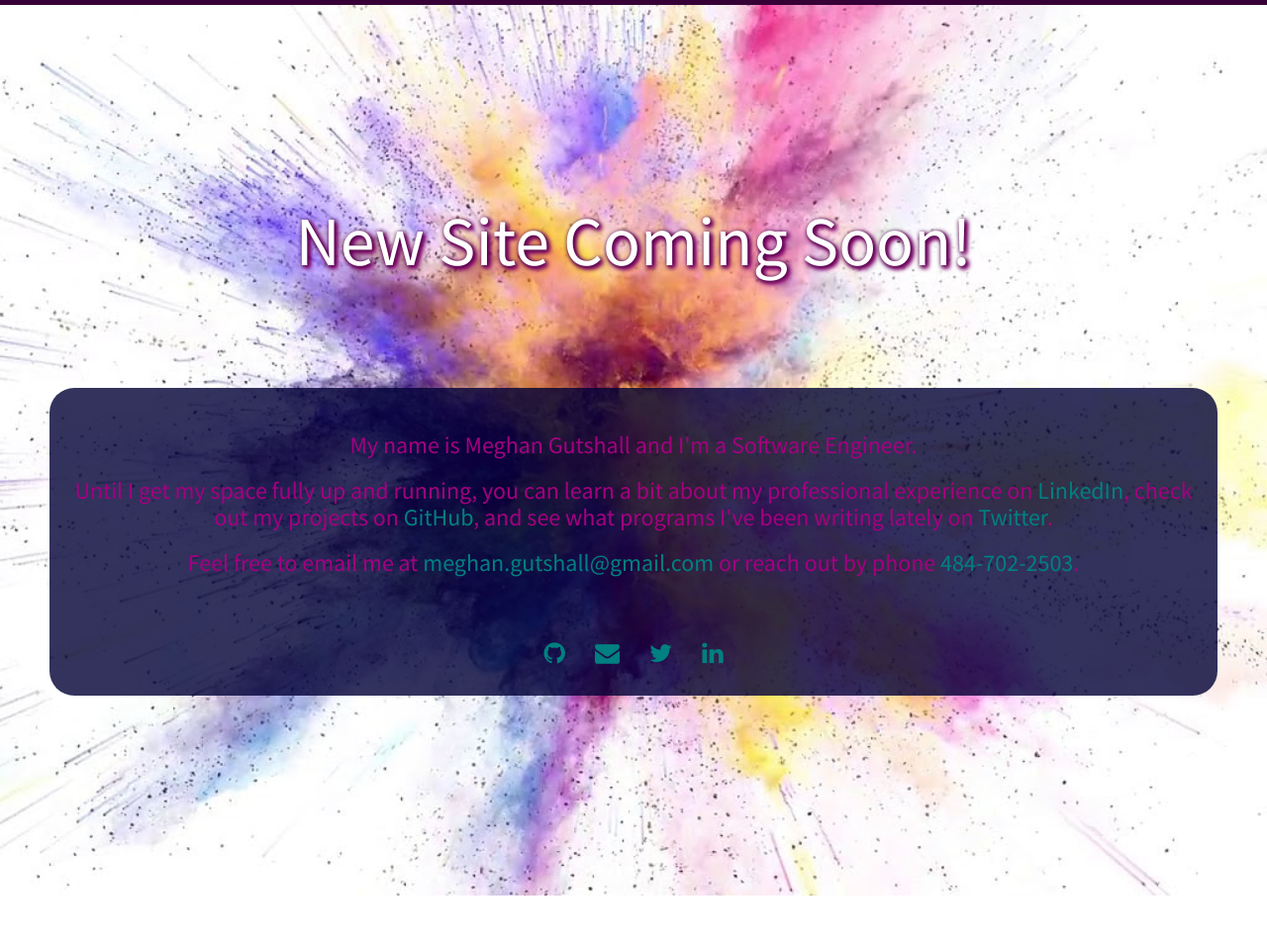
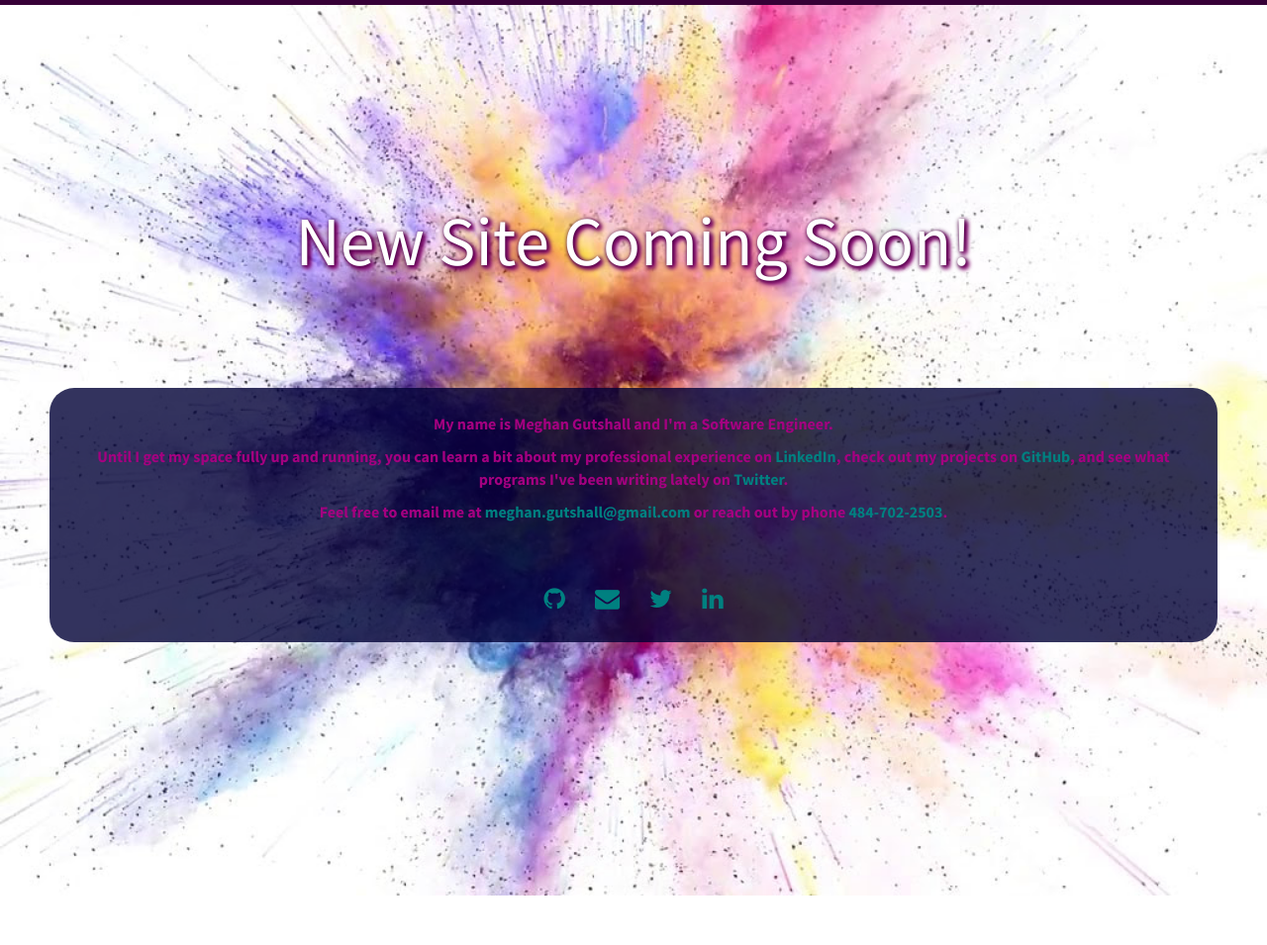
Before and after one commit to meg-gutshall/portfolio-with-projects-and-resume, a Jekyll site: the page built from index.html, in a window 1280 px wide. Shown: the whole page at 99% size. Built offline with Jekyll 4.4.1, drawn with Linux system fonts in a browser that asks for light colours; nearby versions of some CDN libraries; the list of posts is cut into pages by our own code.

Commit message:
Change header tags to p tags

```diff
--- a/index.html
+++ b/index.html
@@ -8,9 +8,9 @@
     <h1>New Site Coming Soon!</h1>
   </div>
   <div class="container-fluid summary">
-    <h3>My name is {{ site.author }} and I'm a Software Engineer.</h3>
-	  <h3>Until I get my space fully up and running, you can learn a bit about my professional experience on <a href="http://linkedin.com/{{ site.linkedin }}">LinkedIn</a>, check out my projects on <a href="http://github.com/{{ site.github }}">GitHub</a>, and see what programs I've been writing lately on <a href="http://twitter.com/{{ site.twitter }}">Twitter</a>.</h3>
-    <h3>Feel free to email me at <a href="mailto:{{ site.email }}">{{ site.email }}</a> or reach out by phone <a href="tel:4847022503">484-702-2503</a>.</h3>
+    <p>My name is {{ site.author }} and I'm a Software Engineer.</p>
+	  <p>Until I get my space fully up and running, you can learn a bit about my professional experience on <a href="http://linkedin.com/{{ site.linkedin }}">LinkedIn</a>, check out my projects on <a href="http://github.com/{{ site.github }}">GitHub</a>, and see what programs I've been writing lately on <a href="http://twitter.com/{{ site.twitter }}">Twitter</a>.</p>
+    <p>Feel free to email me at <a href="mailto:{{ site.email }}">{{ site.email }}</a> or reach out by phone <a href="tel:4847022503">484-702-2503</a>.</p>
 	  {% include social.html %}
 	</div>
 </section>
```
